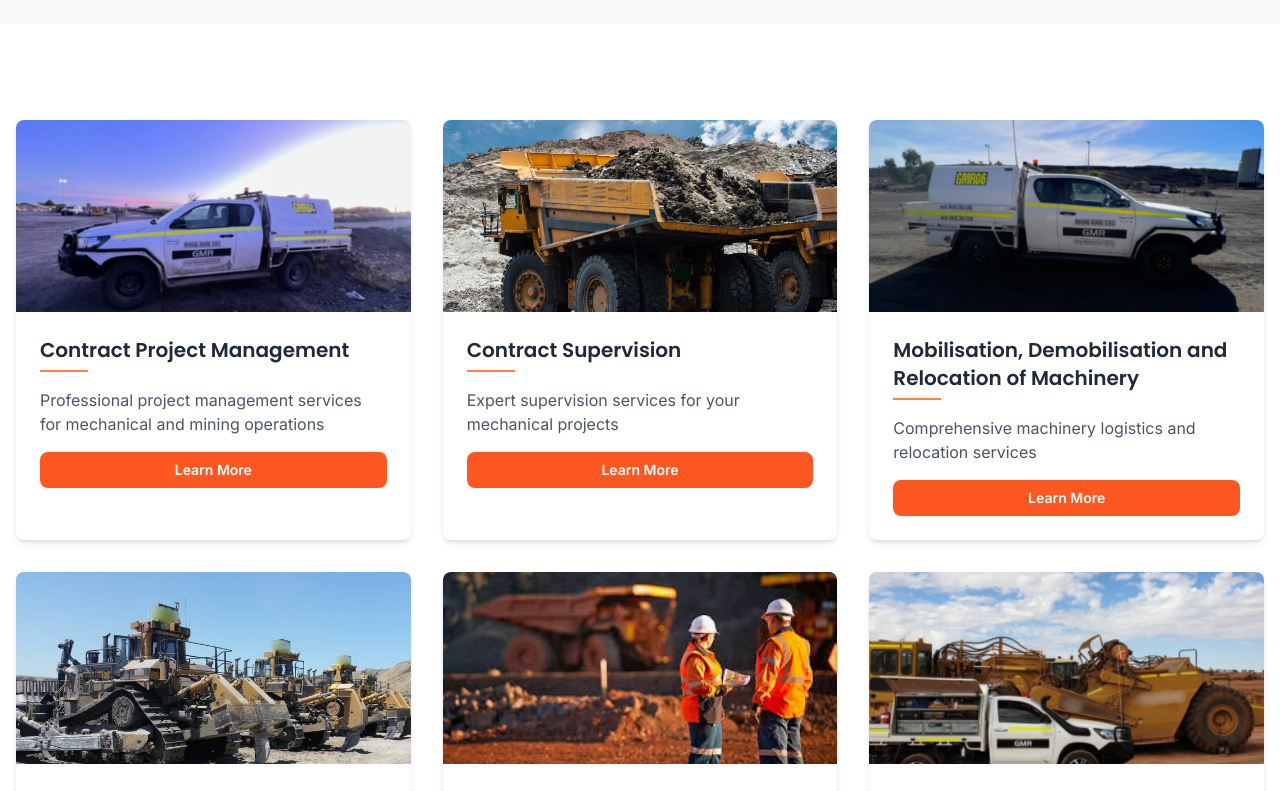
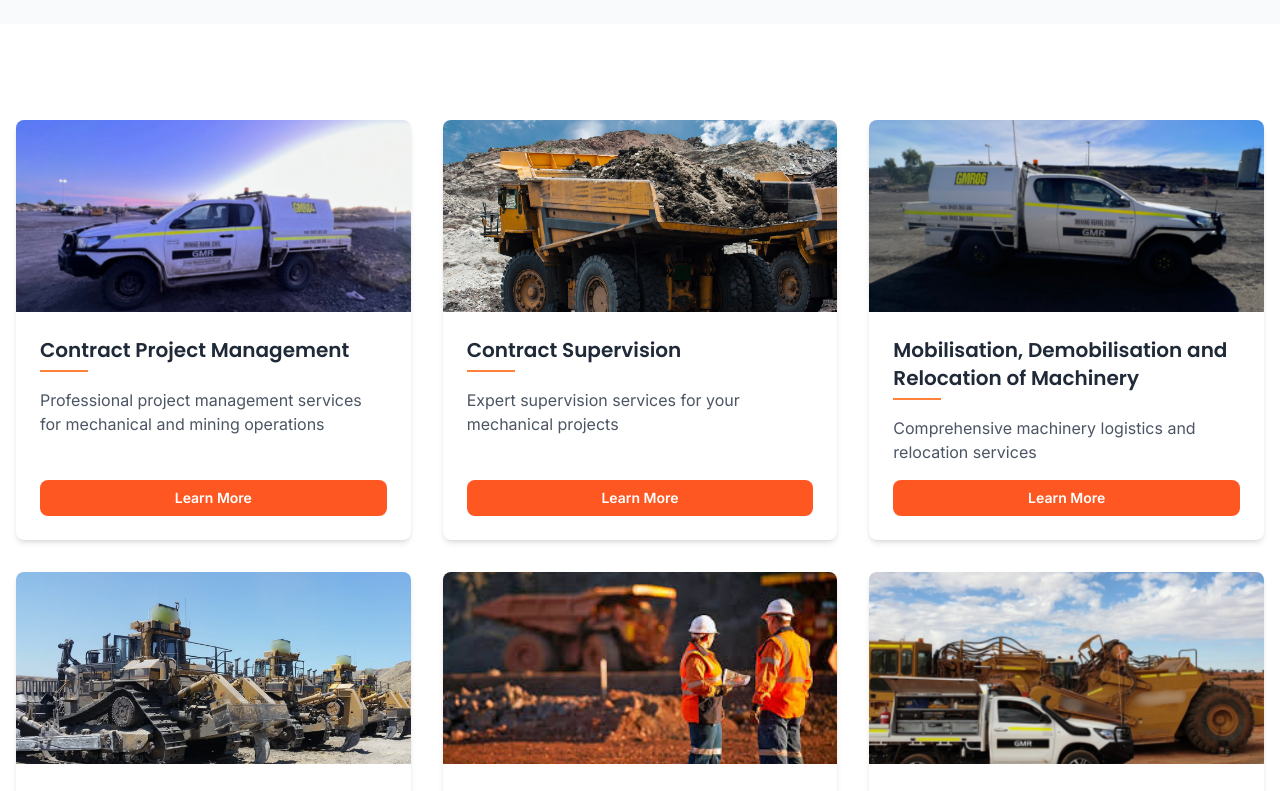
Before and after one commit to Dezzi94/GMR, a React (Vite) app: page /services in a window 1280 px wide. Shown: the part 820-1611 px from the top of the page. Built offline with nearby package versions, Linux system fonts and the light colour scheme.

Commit message:
Update Services.tsx
fixed cards

```diff
--- a/src/pages/Services.tsx
+++ b/src/pages/Services.tsx
@@ -137,7 +137,7 @@ const Services: React.FC = () => {
               <motion.div
                 key={service.title}
                 variants={fadeInUp}
-                className="bg-white rounded-lg shadow-md overflow-hidden transform transition-all duration-300 hover:scale-105 hover:shadow-xl"
+                className="bg-white rounded-lg shadow-md overflow-hidden transform transition-all duration-300 hover:scale-105 hover:shadow-xl flex flex-col h-full"
               >
                 <div className="relative h-48 overflow-hidden">
                   <img
@@ -146,18 +146,18 @@ const Services: React.FC = () => {
                     className="w-full h-full object-cover"
                   />
                 </div>
-                <div className="p-6">
+                <div className="p-6 flex flex-col flex-grow">
                   <h3 className="text-xl font-semibold mb-4 pb-2 relative">
                     {service.title}
                     <div className="absolute bottom-0 left-0 w-12 h-0.5 bg-[#ff813a]" />
                   </h3>
-                  <p className="text-gray-600 mb-4">{service.description}</p>
+                  <p className="text-gray-600 mb-4 flex-grow">{service.description}</p>
                   <Button
                     as={Link}
                     to={`/services/${service.path}`}
                     variant="primary"
                     size="sm"
-                    className="w-full"
+                    className="w-full mt-auto"
                   >
                     Learn More
                   </Button>
```
